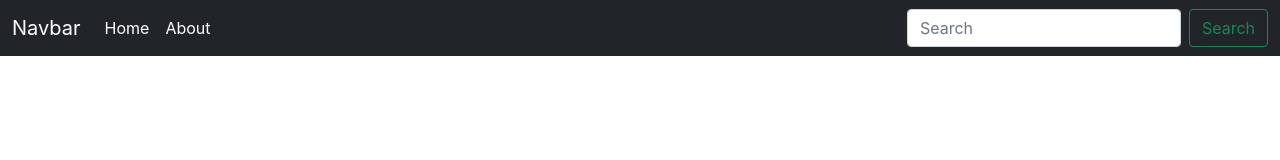
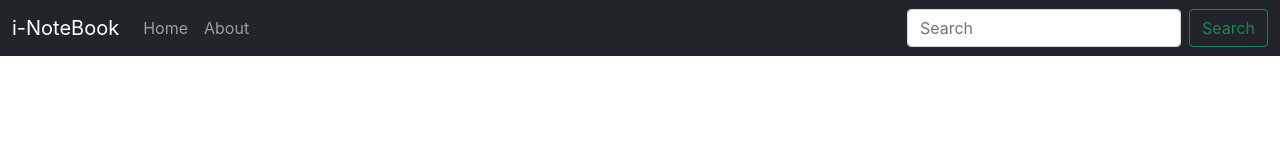
Before and after one commit to hv65616/iNotebook-MERN, a React (Create React App) app: page / in a window 1280 px wide. Shown: the top 160 px of the page. Built offline with nearby package versions, Linux system fonts and the light colour scheme.

Commit message:
add the shadow effect on the button present on navbar

```diff
--- a/src/Components/Navbar.js
+++ b/src/Components/Navbar.js
@@ -1,12 +1,19 @@
 import React from "react";
+import { useEffect } from "react";
 import { Link } from "react-router-dom";
+import { useLocation } from "react-router-dom";
 export const Navbar = () => {
+  let location = useLocation();
+  useEffect(() => {
+    console.log(location.pathname);
+  }, [location]);
+
   return (
     <div>
       <nav className="navbar navbar-expand-lg navbar-dark bg-dark">
         <div className="container-fluid">
           <Link className="navbar-brand" to="/">
-            Navbar
+            i-NoteBook
           </Link>
           <button
             className="navbar-toggler"
@@ -23,7 +30,9 @@ export const Navbar = () => {
             <ul className="navbar-nav me-auto mb-2 mb-lg-0">
               <li className="nav-item">
                 <Link
-                  className="nav-link active"
+                  className={`nav-link ${
+                    location.pathname === "/home" ? "active" : ""
+                  }`}
                   aria-current="page"
                   to="/home"
                 >
@@ -33,7 +42,9 @@ export const Navbar = () => {
 
               <li className="nav-item">
                 <Link
-                  className="nav-link active"
+                  className={`nav-link ${
+                    location.pathname === "/about" ? "active" : ""
+                  }`}
                   aria-current="page"
                   to="/about"
                 >
```
